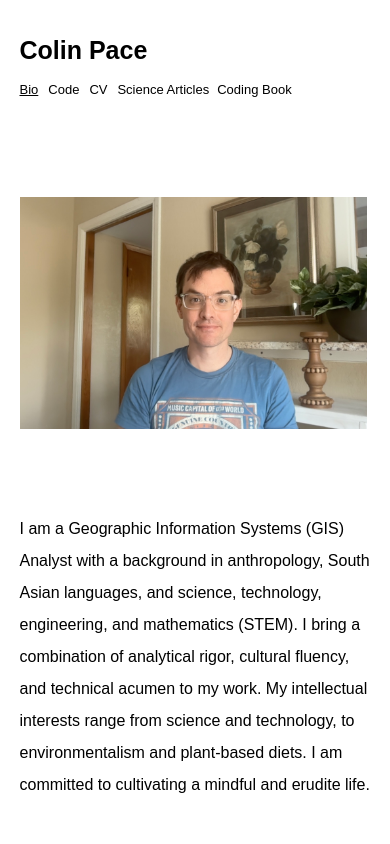
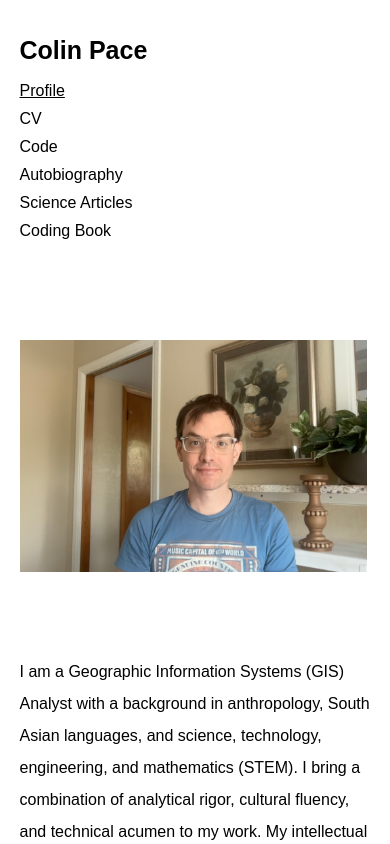
Before and after one commit to Colin-Pace/Portfolio, a React (Create React App) app: page / in a window 390 px wide. Shown: the top 844 px of the page. Built offline with nearby package versions, Linux system fonts and the light colour scheme.

Commit message:
added autobiography and edited navbar links

```diff
--- a/src/App.css
+++ b/src/App.css
@@ -7,7 +7,7 @@ body {
 }
 
 .App {
-  max-width: 800px;
+  max-width: 900px;
   margin: auto;
 }
 
@@ -32,7 +32,6 @@ body {
 #navbarBookLink {
   text-decoration: None;
   color: black;
-  margin-left: 20px;
 }
 
 a {
@@ -51,22 +50,40 @@ a {
   font-family: Arial, Helvetica, sans-serif;
 }
 
-#profileTitle, #selectedProfileTitle {
-  margin-left: 50px;
+.cvToArticlesLinks {
+  margin-left: 14px;
+  margin-right: 14px;
 }
 
 #selectedProfileTitle, #selectedProjectsTitle, #selectedResumeTitle {
   text-decoration: underline;
 }
 
-#projectsTitle, #selectedProjectsTitle {
-  margin-left: 20px;
-  margin-right: 20px;
+#profileTitle,
+#selectedProfileTitle {
+  margin-left: 28px;
+  margin-right: 14px;
 }
 
-#resumeTitle, #selectedResumeTitle {
-  margin-right: 20px;
+#selectedResumeTitle,
+#resumeTitle,
+#selectedProjectsTitle,
+#projectsTitle,
+#autobioLink,
+#blogLink {
+  margin-left: 14px;
+  margin-right: 14px;
 }
+
+#autobioLink, #codingBookLink {
+  text-decoration: none;
+  color: black;
+}
+
+#codingBookLink {
+  margin-left: 14px;
+}
+
 
 .contactIcon {
   height: 35px;
@@ -107,27 +124,31 @@ a {
     font-size: 13px;
   }
 
-  #profileTitle, #selectedProfileTitle {
-    margin-left: 0px;
+  #navBar {
+    display: flex;
+    flex-direction: column;
+    align-items: start;
+    justify-content: start;
   }
 
-  #selectedProfileTitle, #selectedProjectsTitle, #selectedResumeTitle, #profileTitle, #projectsTitle, #resumeTitle {
-    margin-left: 0;
-    margin-right: 0;
+  #profileTitle,
+  #selectedProfileTitle {
+    margin-left: 0px;
+    margin-right: opx;
+    font-size: 16px;
   }
 
-  #selectedProjectsTitle, #projectsTitle {
-    margin-left: 10px;
-    margin-right: 10px;
-  }
-
-  #educationTitle, #selectedEducationTitle, #testsTitle, #selectedTestsTitle {
-    margin-left: 10px;
-    margin-right: 0px;
-  }
-
-  #selectedResumeTitle, #resumeTitle {
-    margin-right: 10px;
+  #selectedResumeTitle,
+  #resumeTitle,
+  #selectedProjectsTitle,
+  #projectsTitle,
+  #autobioLink,
+  #blogLink,
+  #codingBookLink {
+    margin-left: 0px;
+    margin-right: opx;
+    margin-top: 10px;
+    font-size: 16px;
   }
 
   #blog {
--- a/src/App.js
+++ b/src/App.js
@@ -35,32 +35,39 @@ function App() {
 
         <div id = "navBar">
           <a
-            className = 'navTitle'
             onClick = {handleProfileClick}
             id = {display === 'profile' ? 'selectedProfileTitle' : 'profileTitle'}
-          >Bio</a>
+          >Profile</a>
 
           <a
-            className = 'navTitle'
+            onClick = {handleResumeClick}
+            id = {display === 'resume' ? 'selectedResumeTitle' : 'resumeTitle'}
+          >CV</a>
+
+          <a
             onClick = {handleProjectsClick}
             id = {display === 'projects' ? 'selectedProjectsTitle' : 'projectsTitle'}
           >Code</a>
+
           <a
-            className = 'navTitle'
-            onClick = {handleResumeClick}
-            id = {display === 'resume' ? 'selectedResumeTitle' : 'resumeTitle'}
-          >CV</a>
+            id = 'autobioLink'
+            href = {require('./potentiallyUnprecedented.pdf')}
+            target="_blank"
+          >
+            Autobiography
+          </a>
+
           <a
             href="https://medium.com/@colinpace1987"
             target="_blank"
             id = "blogLink"
-            className = 'navTitle'
           >Science Articles</a>
+
           <a
-          className = 'navTitle'
-          href="https://colin-pace.github.io/AlgorithmsAndPrograms/static/media/aap.33df4dc1ef27def7ed4e.pdf"
-          target="_blank"
-          id = "navbarBookLink">Coding Book</a>
+            href="https://colin-pace.github.io/AlgorithmsAndPrograms/static/media/aap.33df4dc1ef27def7ed4e.pdf"
+            target="_blank"
+            id = "codingBookLink"
+          >Coding Book</a>
 
         </div>
 
```
Also changed, not shown: 1 other file (tests, documents, lock files or other folders).
